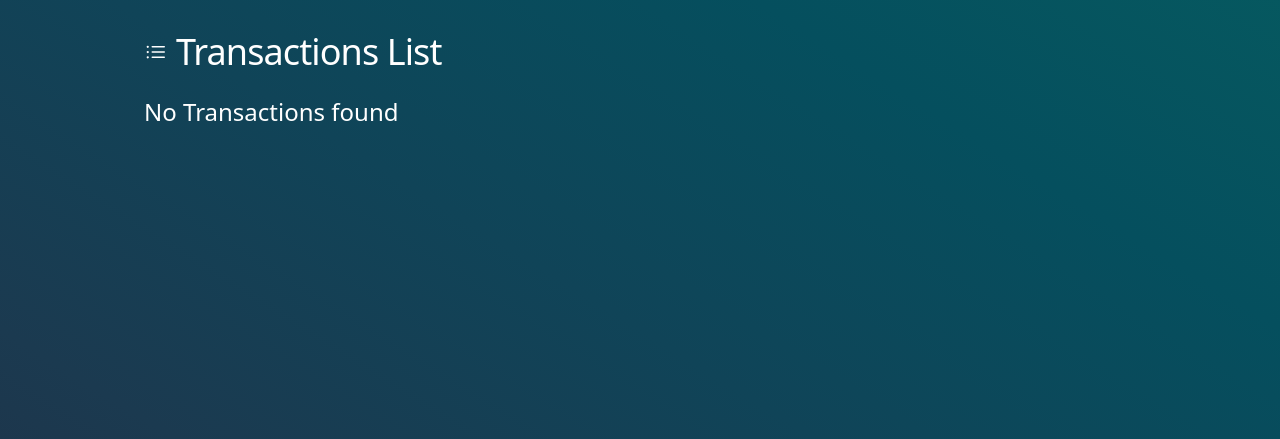
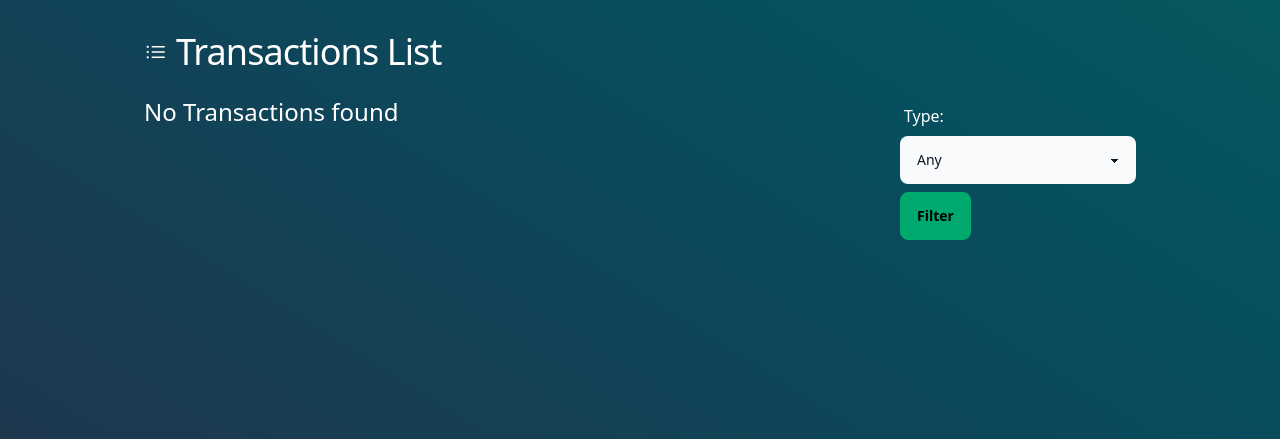
Before and after one commit to prakharpratap20/Finance-App, a Django app: page /transactions/ in a window 1280 px wide. Shown: the part 72-511 px from the top of the page. Run offline with Django 4.2, Linux system fonts and the light colour scheme; the visitor is signed in with stand-in values (Sample User, id 1); data that the repository does not hold is empty; some libraries are stand-ins or nearby versions.

Commit message:
add:feature filter

```diff
--- a/finance_project/settings.py
+++ b/finance_project/settings.py
@@ -33,6 +33,7 @@ INSTALLED_APPS = [
     "allauth",
     "allauth.account",
     "allauth.socialaccount",
+    "django_filters",
     # project apps
     "tracker",
 ]
--- /dev/null
+++ b/tracker/filters.py
@@ -0,0 +1,15 @@
+import django_filters
+from tracker.models import Transaction
+
+
+class TransactionFilter(django_filters.FilterSet):
+    transaction_type = django_filters.ChoiceFilter(
+        choices=Transaction.TRANSACTION_TYPE_CHOICES,
+        field_name="type",
+        lookup_expr="iexact",
+        empty_label="Any",
+    )
+
+    class Meta:
+        model = Transaction
+        fields = ("transaction_type",)
--- a/tracker/templates/tracker/transactions-list.html
+++ b/tracker/templates/tracker/transactions-list.html
@@ -1,21 +1,22 @@
 {% extends "tracker/base.html" %}
+{% load widget_tweaks %}
 {% block head_title %}
     Transactions List
 {%endblock %}
-
 {% block content %}
-
     <h1 class="mt-4 mb-6 text-2xl leading-none tracking-tight text-white md:text-3xl lg:text-4xl flex items-center mb-4">
         <svg xmlns="http://www.w3.org/2000/svg" fill="none" viewBox="0 0 24 24" stroke-width="1.5" stroke="currentColor" class="w-6 h-6 me-2">
         <path stroke-linecap="round" stroke-linejoin="round" d="M8.25 6.75h12M8.25 12h12m-12 5.25h12M3.75 6.75h.007v.008H3.75V6.75Zm.375 0a.375.375 0 1 1-.75 0 .375.375 0 0 1 .75 0ZM3.75 12h.007v.008H3.75V12Zm.375 0a.375.375 0 1 1-.75 0 .375.375 0 0 1 .75 0Zm-.375 5.25h.007v.008H3.75v-.008Zm.375 0a.375.375 0 1 1-.75 0 .375.375 0 0 1 .75 0Z" />
         </svg>
         Transactions List
     </h1>
-
     <div class="relative overflow-x-auto text-white">
-        {% if transactions %}
+        <!--Define Grid container div-->
+        <div class="flex flex-col-reverse md:grid md:grid-cols-4 md:gap-4" id="transaction-container">
+            <!-- 3/4 cols for the table of transations -->
+            <div class="col-span-3">
+                {% if filter.qs %}
                     <table class="table">
-
                         <thead class = "text-xs text-white uppercase">
                             <tr>
                                 <th class="px-6 py-3">Date</th>
@@ -24,9 +25,8 @@
                                 <th class="px-6 py-3">Amount</th>
                             </tr>
                         </thead>
-
                         <tbody>
-                    {% for transaction in transactions %}
+                            {% for transaction in filter.qs %}
                                 <tr>
                                     <td>{{  transaction.date }}</td>
                                     <td>{{  transaction.category }}</td>
@@ -35,16 +35,25 @@
                                 </tr>
                             {% endfor %}
                         </tbody>
-
                     </table>
-
                 {%  else %}
-
                     <p class="text-2xl text-white">
                         No Transactions found
                     </p>
-
                 {% endif %}
             </div>
-
+            <!-- 1/4 cols for the filter form  -->
+            <div class="col-span-1">
+                <form method="GET">
+                    <div class="mb-2 form-control">
+                        {{ filter.form.transaction_type|add_label_class:"label text-white" }}
+                        {% render_field filter.form.transaction_type class="select bg-gray-50 text-gray-900" %}
+                    </div>
+                    <button class="btn btn-success">
+                        Filter
+                    </button>
+                </form>
+            </div>
+        </div>
+    </div>
 {% endblock %}
--- a/tracker/views.py
+++ b/tracker/views.py
@@ -1,6 +1,7 @@
 from django.shortcuts import render
 from django.contrib.auth.decorators import login_required
 from tracker.models import Transaction
+from tracker.filters import TransactionFilter
 
 
 def index(request):
@@ -9,7 +10,8 @@ def index(request):
 
 @login_required
 def transactions_list(request):
-    transactions = Transaction.objects.filter(user=request.user)
-    context = {"transactions": transactions}
-
+    transaction_filter = TransactionFilter(
+        request.GET, queryset=Transaction.objects.filter(user=request.user)
+    )
+    context = {"filter": transaction_filter}
     return render(request, "tracker/transactions-list.html", context)
```
Lines whose indentation alone changed are shown as unchanged.
